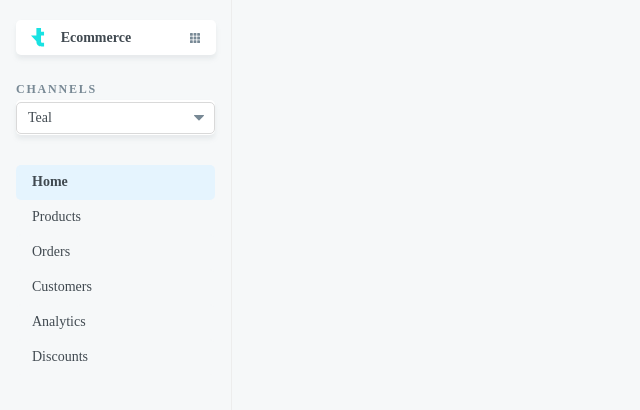
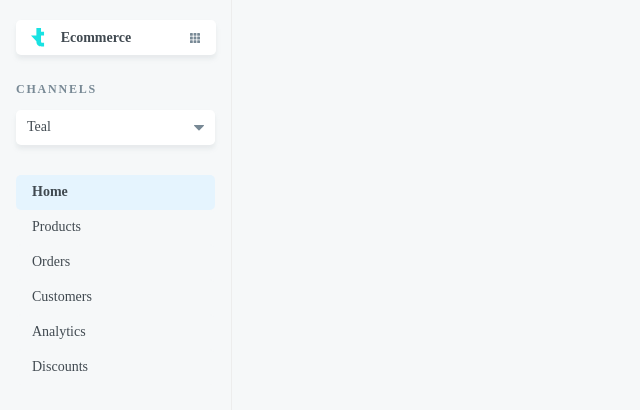
Before and after one commit to midasdev711/teal-ecom-frontend, a Next.js app: page / in a window 1280 px wide. Shown: the top 410 px of the page, without its empty margins (0-640 px from the left). Built offline with nearby package versions, Linux system fonts and the light colour scheme; a web font is replaced by a local one.

Commit message:
update style for selector

```diff
--- a/components/atoms/TESelector/index.js
+++ b/components/atoms/TESelector/index.js
@@ -24,6 +24,7 @@ const StyledSelect = styled(Select)`
   width: 100%;
   font-weight: bold;
   font-size: 14px;
+  margin: 10px 0px;
   border: none;
   outline: none;
   height: 35px;
--- a/components/styles/globalStyles.js
+++ b/components/styles/globalStyles.js
@@ -7,4 +7,9 @@ export default createGlobalStyle`
     font-weight: normal;
     font-size: 16px;
   }
+  .ant-select-selector {
+    border: none !important;
+    outline: none !important;
+    box-shadow: none !important;
+  }
 `;
```
